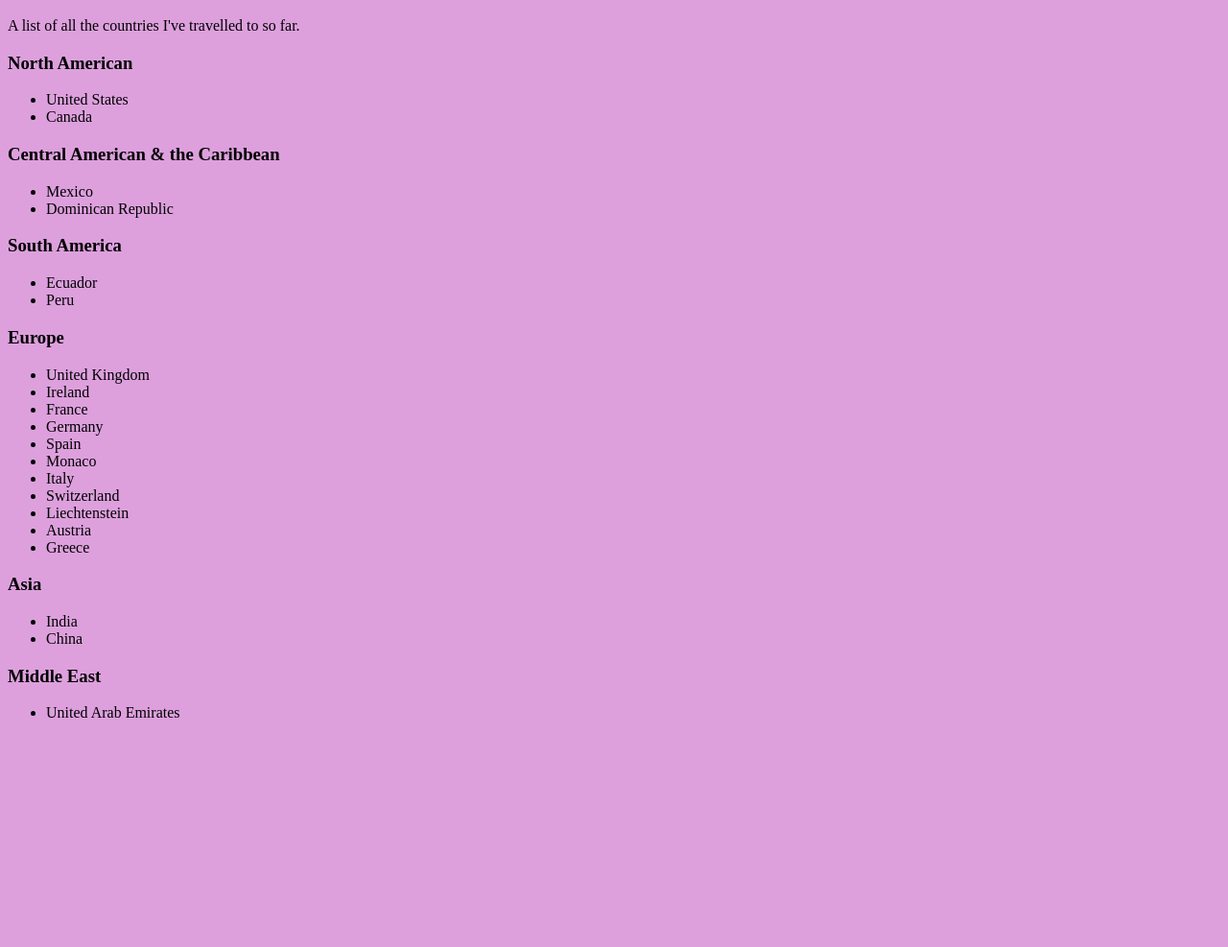
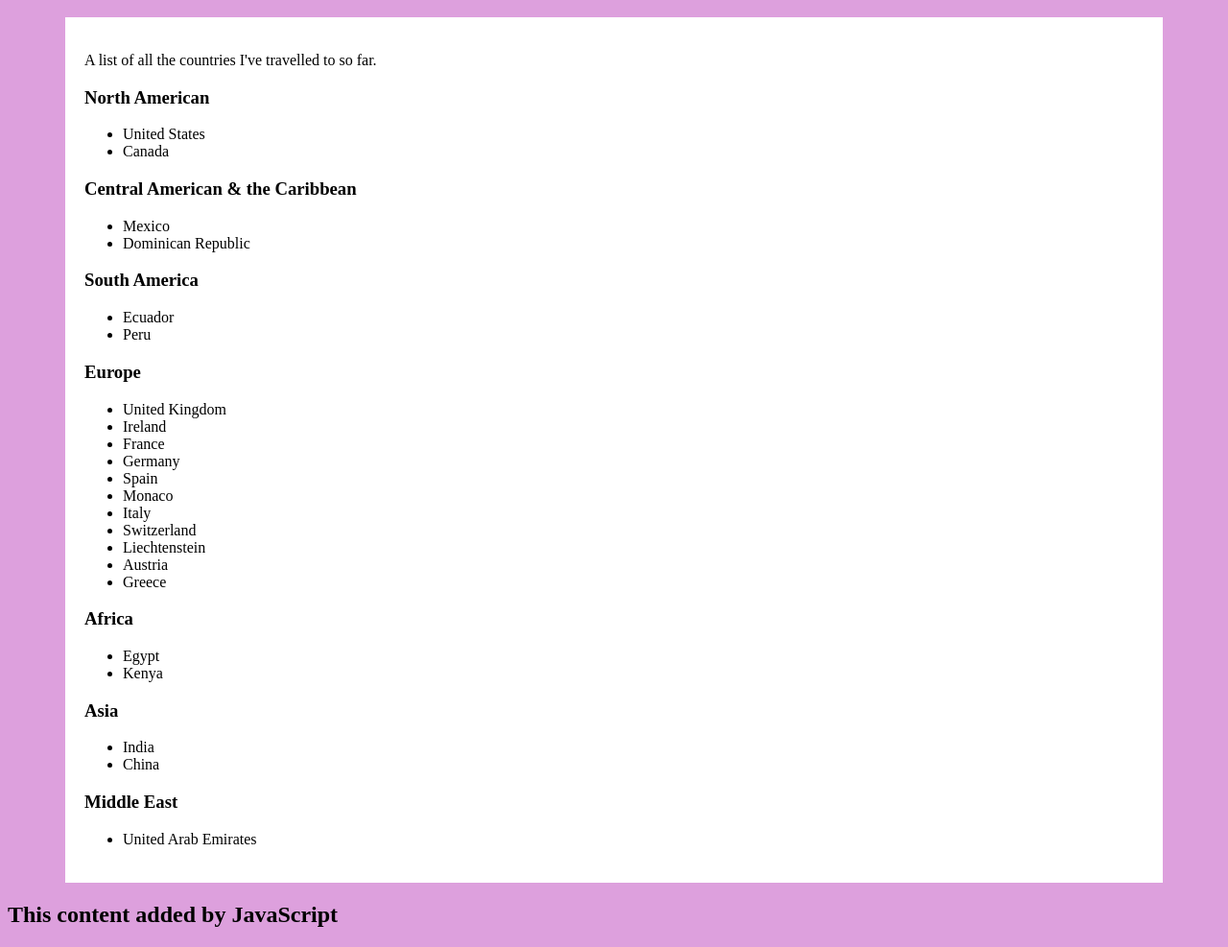
Before and after one commit to jkelly101/my-personal-website, a plain HTML site: page index.html in a window 1280 px wide. Shown: the part 109-1096 px from the top of the page at 96% size. Before the commit the page ends 877 px from the top, so only its background shows below. Drawn offline with Linux system fonts and the light colour scheme.

Commit message:
updated html content, linked script.js, added styling

```diff
--- a/index.html
+++ b/index.html
@@ -38,6 +38,11 @@
             <li>Austria</li>
             <li>Greece</li>
         </ul>
+        <h3>Africa</h3>
+        <ul>
+            <li>Egypt</li>
+            <li>Kenya</li>
+        </ul>
         <h3>Asia</h3>
         <ul>
             <li>India</li>
--- a/script.js
+++ b/script.js
@@ -1,2 +1,4 @@
 const h2 = document.createElement("h2");
 h2.textContent = "This content added by JavaScript";
+
+document.querySelector("body").appendChild(h2);
--- a/style.css
+++ b/style.css
@@ -6,3 +6,10 @@ body {
   #quote {
     text-align: center;
   }
+
+  div {
+    background: white;
+    padding: 20px;
+    margin-right: 60px;
+    margin-left: 60px;
+  }
```
Also changed, not shown: images/china.jpg (added), images/egypt.jpg (added), images/india.jpg (added), images/paris.jpg (added), images/peru.jpg (added), images/uae.jpg (added), images/usa.jpg (added), 1 other file.
